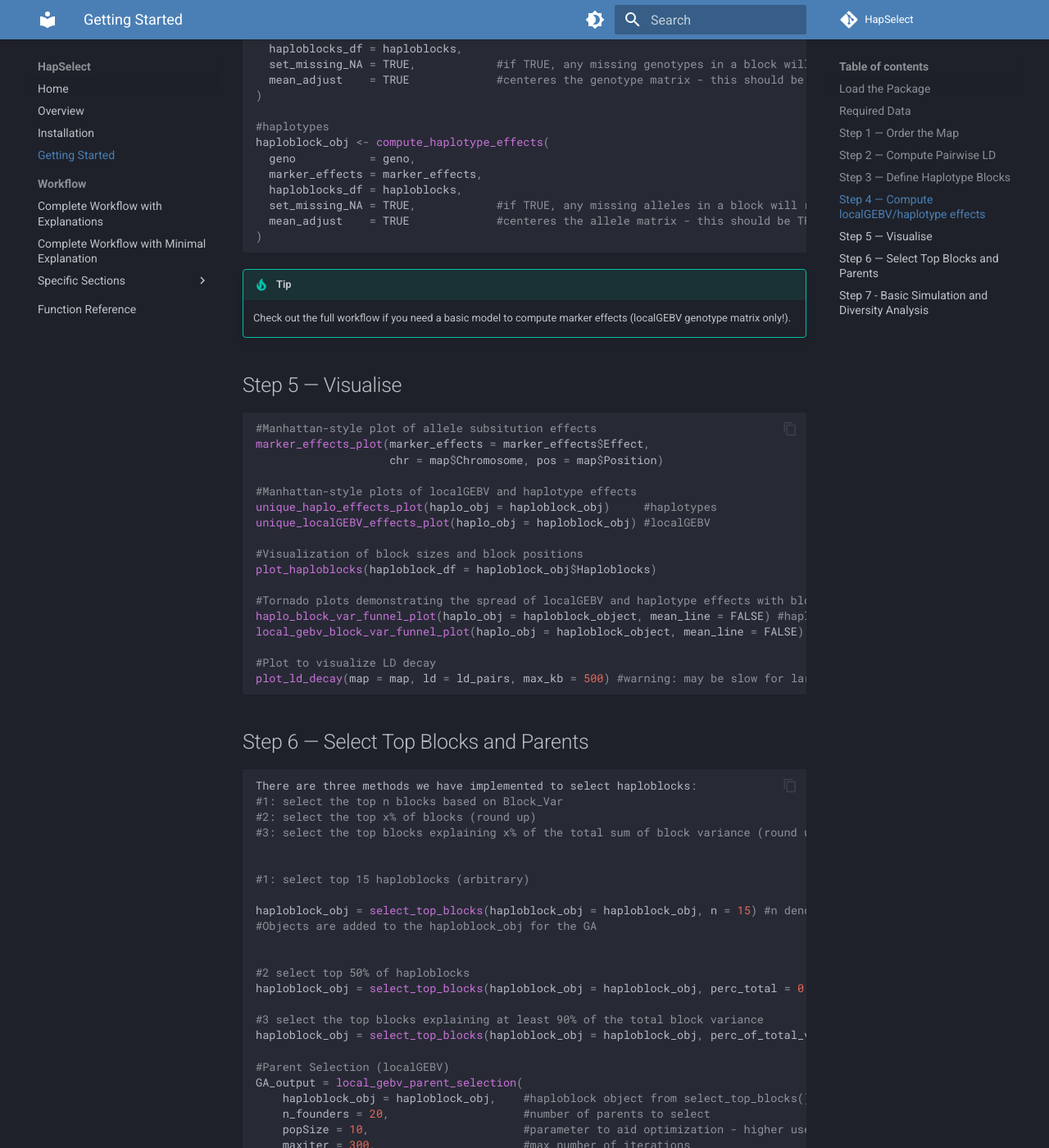
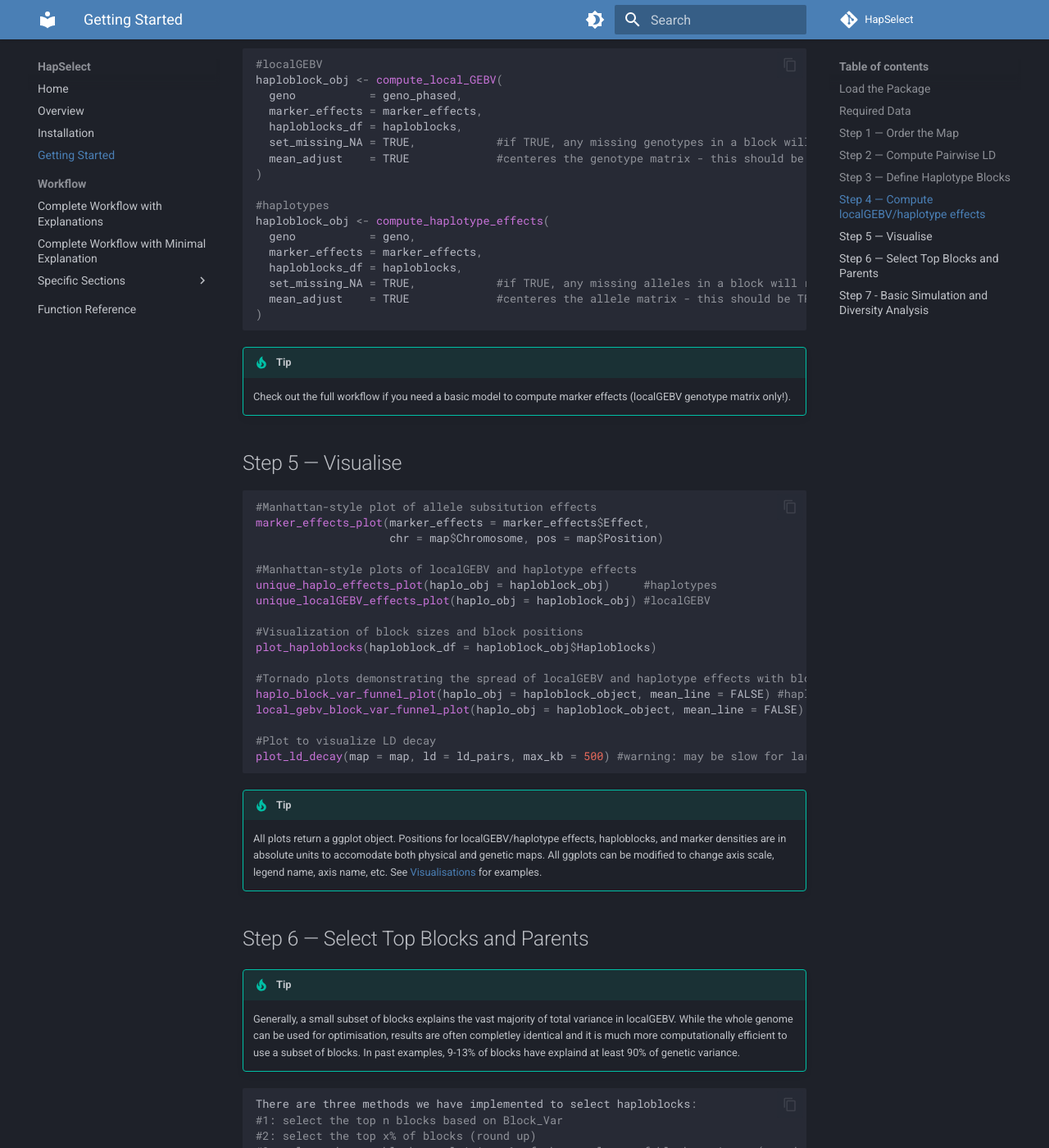
Before and after one commit to wrshf7/HapSelect-Docs, an MkDocs documentation site: the page built from docs/getting-started.md, in a window 1280 px wide and 1400 px high, scrolled down 4512 px. Shown: the whole window at 82% size. Built offline with MkDocs 1.6.1 and Material for MkDocs 9.7.7, drawn with Linux system fonts in a browser that asks for light colours; comment, search, counter and statistics services are not loaded; some of the changed text lies outside the part shown.

Commit message:
Update getting-started.md

````diff
--- a/docs/getting-started.md
+++ b/docs/getting-started.md
@@ -115,11 +115,16 @@
   threshold = 0.2,        #LD threshold to include a marker
   tolerance = 4,          #how many markers can fail the check for inclusion
   tol_reset = TRUE,       #if a marker is added, reset the tolerance counter
-  start     = "LD",       #blocking starts at the highest LD pair
+  start     = "beginning",       #blocking starts at the highest LD pair
   parallel  = FALSE       #parallelise for large datasets (~25k+ markers)
 )
 
 haploblocks <- block_obj_to_df(haploblocks, map)
+
+#Report basic block statistics:
+block_summary(block_df = haploblocks)
+
+#Note: Mean_Block_Size does not include singleton blocks (size 0) in the computation. It is the mean size of multi-SNP blocks.
 ```
 
 ## Step 4 — Compute localGEBV/haplotype effects
@@ -127,7 +132,7 @@
 ```r
 #localGEBV
 haploblock_obj <- compute_local_GEBV(
-  geno           = geno,
+  geno           = geno_phased,
   marker_effects = marker_effects,
   haploblocks_df = haploblocks,
   set_missing_NA = TRUE,            #if TRUE, any missing genotypes in a block will return NA for the localGEBV
@@ -140,7 +145,7 @@
   marker_effects = marker_effects,
   haploblocks_df = haploblocks,
   set_missing_NA = TRUE,            #if TRUE, any missing alleles in a block will return NA for the haplotype effect
-  mean_adjust    = TRUE             #centeres the allele matrix - this should be TRUE in almost every case! Setting to FALSE will lead to biased localGEBV!
+  mean_adjust    = TRUE             #centeres the allele matrix - this should be TRUE in almost every case! Setting to FALSE will lead to biased haplotype effects!
 )
 
 ```
@@ -167,10 +172,16 @@
 local_gebv_block_var_funnel_plot(haplo_obj = haploblock_object, mean_line = FALSE)
 
 #Plot to visualize LD decay
-plot_ld_decay(map = map, ld = ld_pairs, max_kb = 500) #warning: may be slow for large dataset! Use method = "exp" for faster computation and monotonic decay.
+plot_ld_decay(map = map, ld = ld_pairs, max_kb = 500) #warning: may be slow for large dataset! Use method = "exp" for faster computation and monotonic decay. For a more flexible and still relatively quick approach, explore, method = "gam_tp".
 ```
 
+!!! tip
+    All plots return a ggplot object. Positions for localGEBV/haplotype effects, haploblocks, and marker densities are in absolute units to accomodate both physical and genetic maps. All ggplots can be modified to change axis scale, legend name, axis name, etc. See [Visualisations](workflow/visualizations.md) for examples.
+
 ## Step 6 — Select Top Blocks and Parents
+
+!!! tip
+    Generally, a small subset of blocks explains the vast majority of total variance in localGEBV. While the whole genome can be used for optimisation, results are often completley identical and it is much more computationally efficient to use a subset of blocks. In past examples, 9-13% of blocks have explaind at least 90% of genetic variance.
 
 ```r
 There are three methods we have implemented to select haploblocks:
@@ -212,17 +223,21 @@
     popSize = 10,                       #parameter to aid optimization - higher uses more memory and each iteration is slower, but leads to faster convergence
     maxiter = 300,                      #max number of iterations
     run = 150,                          #max number of iterations of no change before termination
-    pmutation = 0.2,                    #probability of swapping one idividual randomly in a population each iteration - aids in parameter space exploration
-    pcrossover = 0.8,                   #probability of exchanging members between two populations in each iteration - aids in parameter space exploration
+    pmutation = 0.6,                    #probability of swapping one idividual randomly in a population each iteration - aids in parameter space exploration
+    pcrossover = 0.6,                   #probability of exchanging members between two populations in each iteration - aids in parameter space exploration
     maximize = TRUE,                    #if TRUE, maximize potential GEBV, if FALSE, minimize
     monitor = TRUE,                     #if TRUE, print out optimisation statisitcs each iteration
     strategy = "OHS"                    #"OHS" enforces haplotypes must come from two different parents, "OPV" allows the same haplotype to be utilised twice, "Haploid_OHS" allows the same parent to contribute two haplotypes, but not from the same chromosome
 )
 
-#one unique set of parents - other solutions may exist, see the GA_output$GA@solution object for other potential sets of parents with the same fitness
+#one unique set of parents - other solutions may exist, see the GA_output$GA@solution object for other potential sets of parents with the same fitness (note: many are the same combination in different permutations)
 GA_output$selected_founders
 
 ```
+
+!!! warning
+    Be sure to use `select_top_blocks()` to regenerate `haploblock_obj`. If you would like to use the whole genome, specify `n = nrow(haploblock_obj$Haploblocks)`, `perc_total = 1`, or `perc_of_total_var = 1`
+
 
 ## Step 7 - Basic Simulation and Diversity Analysis
 
@@ -231,7 +246,7 @@
 #Basic Recurrent Truncation Selection Simulation and Diversity Analysis (haplotypes)
 parent_sln_obj = OHS_vs_TS_simulation(
     GA_output = GA_output,
-    geno_phased = geno,                                    #phased genotype matrix from previous steps
+    geno_phased = geno_phased,                             #phased genotype matrix from previous steps
     marker_effects = marker_effects,                       #marker effects dataframe previously used
     map = map,                                             #map dataframe previously used
     genetic_map_position = NULL,                           #vector of genetic map positions for each markers (in cM) - if NULL, map positions are assumed to be proportionally distributed to chromosomal physical position (0 to max_cM_chr)
````
Also changed, not shown: other parts of docs/getting-started.md (+4 -4 lines).
